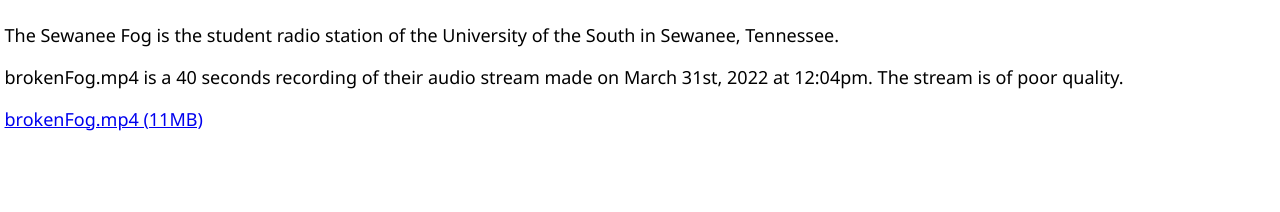
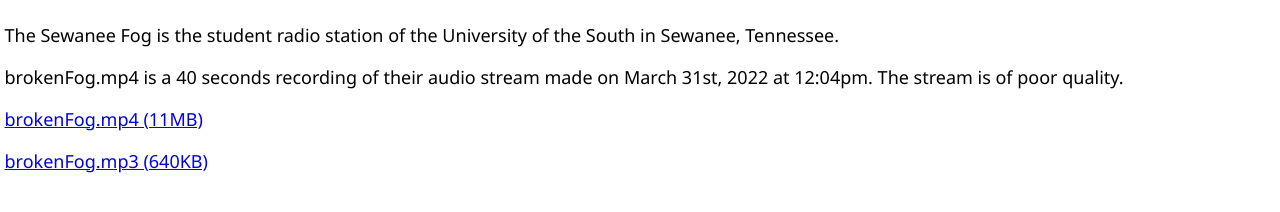
Before and after one commit to brokenfog/brokenfog.github.io, a plain HTML site: page index.html in a window 1280 px wide. Drawn offline with Linux system fonts and the light colour scheme.

Commit message:
brokenFog

```diff
--- a/index.html
+++ b/index.html
@@ -6,5 +6,6 @@
 <p>The Sewanee Fog is the student radio station of the University of the South in Sewanee, Tennessee.  </p>
 <p>brokenFog.mp4 is a 40 seconds recording of their audio stream made on March 31st, 2022 at 12:04pm. The stream is of poor quality.</p>
 <p> <a href=brokenFog.mp4>brokenFog.mp4 (11MB)</a></p>
+<p> <a href=brokenFog.mp3>brokenFog.mp3 (640KB)</a></p>
 </body>
 </html>
```
Also changed, not shown: 2 other files.
